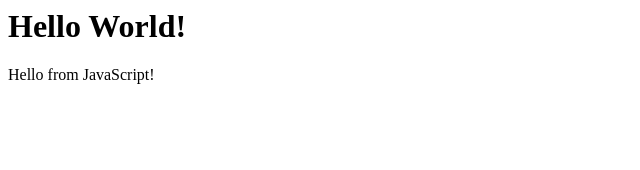
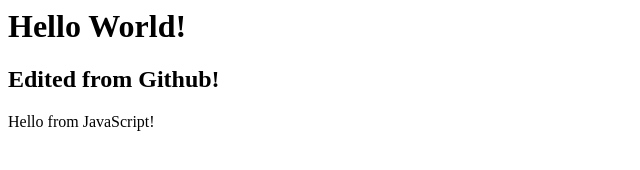
Before and after one commit to ps-student-3/ps-student-3.github.io, a plain HTML site: page index.html in a window 1280 px wide. Shown: the whole page, without its empty margins (0-640 px from the left). Drawn offline with Linux system fonts and the light colour scheme.

Commit message:
Update index.html

```diff
--- a/index.html
+++ b/index.html
@@ -1,6 +1,7 @@
 <html>
 <body>
 <h1>Hello World!</h1>
+  <h2>Edited from Github!</h2>
 <div id="content"></div>
 <script>
 let container = document.querySelector("#content");
```
